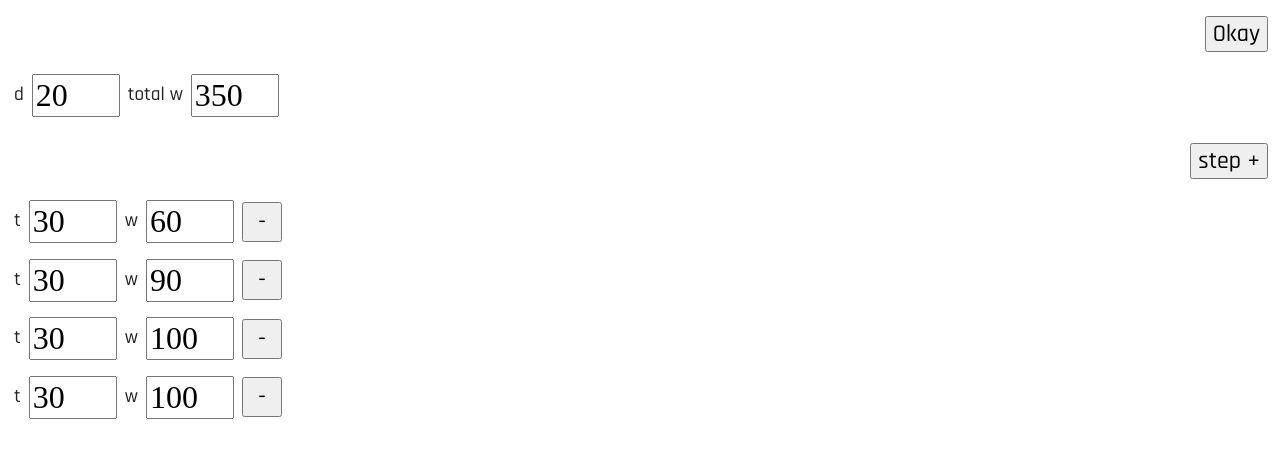
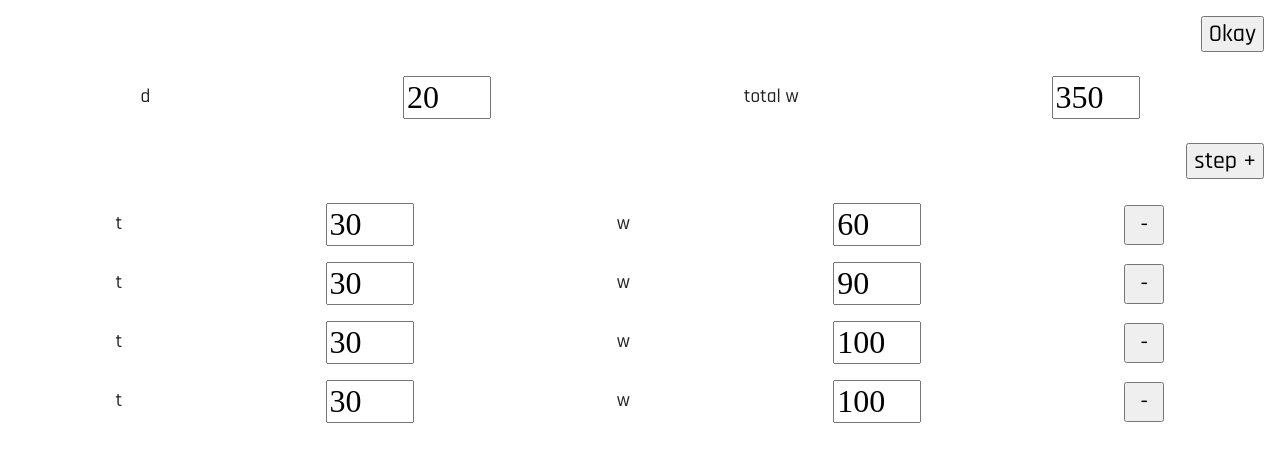
Before and after one commit to calbert1209/sabre-wing, a Preact app: page / in a window 1280 px wide. Shown: the top 462 px of the page. Built offline with nearby package versions, Linux system fonts and the light colour scheme; a web font is replaced by a local one.

Commit message:
update styles for settings page

```diff
--- a/src/pages/Settings/settings.css
+++ b/src/pages/Settings/settings.css
@@ -1,8 +1,10 @@
 .settings__fieldset {
   display: flex;
   flex-direction: row;
+  justify-content: space-around;
   align-items: center;
   gap: 8px;
+  padding: 8px 16px;
 }
 
 .settings__delete-button {
@@ -15,7 +17,7 @@
   display: flex;
   flex-direction: row;
   justify-content: flex-end;
-  padding: 16px 12px 16px 0;
+  padding: 16px 16px 16px 0;
 }
 
 .settings__action-button {
```
